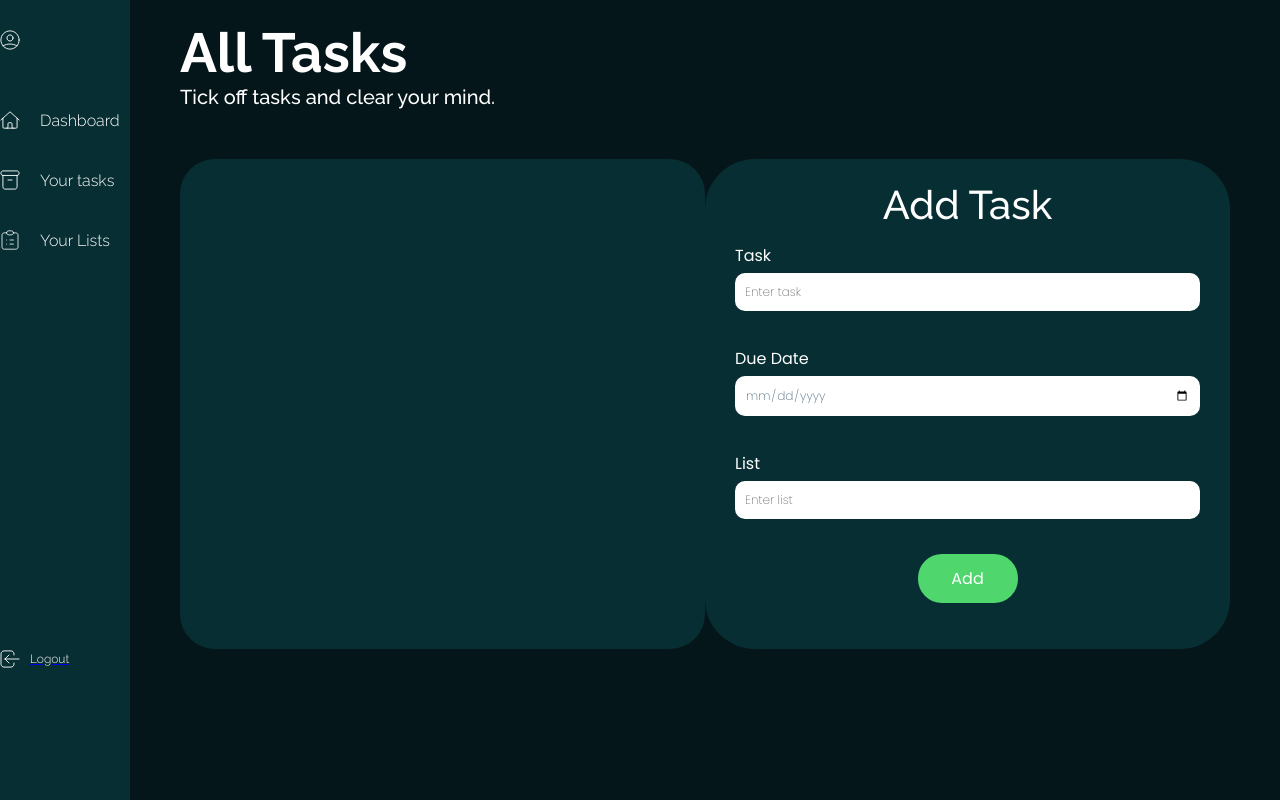
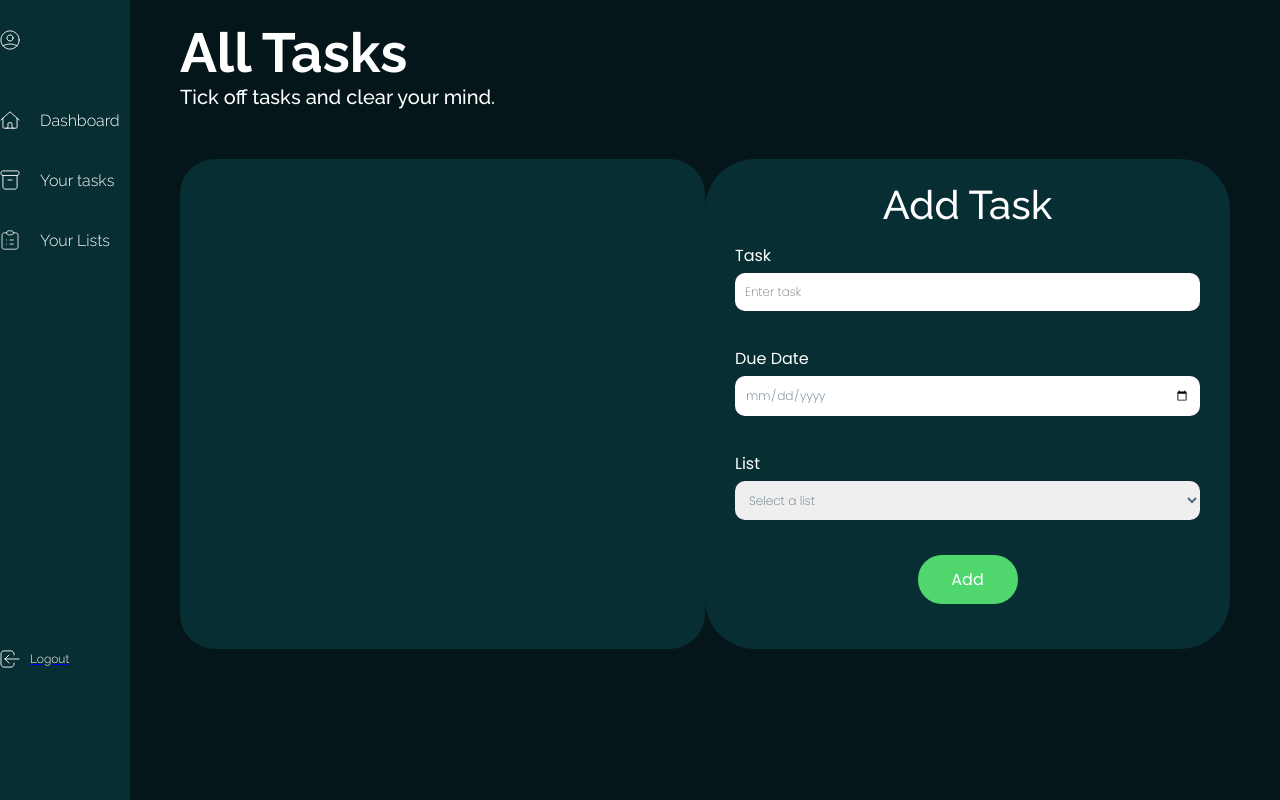
Before and after one commit to bilalelkhouly/Taskly, a Flask app: page /tasks in a window 1280 px wide. Run offline with Flask 3, Linux system fonts and the light colour scheme; the visitor is signed in with stand-in values (Sample User, id 1); data that the repository does not hold is empty; some libraries are stand-ins or nearby versions.

Commit message:
updated add task form to a list dropdown

```diff
--- a/forms.py
+++ b/forms.py
@@ -1,5 +1,5 @@
 from flask_wtf import FlaskForm
-from wtforms import StringField, SubmitField, EmailField, PasswordField, DateField
+from wtforms import StringField, SubmitField, EmailField, PasswordField, DateField, SelectField
 from wtforms.validators import DataRequired, URL
 
 
@@ -20,5 +20,5 @@ class RegisterForm(FlaskForm):
 class TaskForm(FlaskForm):
     task_text = StringField("Task", validators=[DataRequired()], render_kw={"placeholder": "Enter task"})
     due_date = DateField("Due Date", validators=[DataRequired()], render_kw={"placeholder": "Enter due date"})
-    task_list = StringField("List", validators=[DataRequired()], render_kw={"placeholder": "Enter list"})
+    task_list = SelectField("List", validators=[DataRequired()], coerce=str)
     submit = SubmitField("Add")
--- a/main.py
+++ b/main.py
@@ -78,6 +78,7 @@ tomorrow = today + timedelta(days=1)
 def dashboard():
     if current_user.is_authenticated:
         form = TaskForm()
+        form.task_list.choices = [("", "Select a list")] + [(user_list.id, user_list.list_title) for user_list in current_user.lists]
         total_tasks = 0
         overdue_tasks = 0
         completed_tasks = 0
@@ -154,33 +155,13 @@ def register():
 @app.route('/add', methods=["GET", "POST"])
 def add_task():
     form = TaskForm()
+    form.task_list.choices = [("", "Select a list")] + [(user_list.id, user_list.list_title) for user_list in current_user.lists]
     if form.validate_on_submit():
-        list_name = form.task_list.data
-        list_exists = db.session.query(
-            exists().where(
-                and_(
-                    Lists.user_id == current_user.id,
-                    Lists.list_title == list_name
-                )
-            )
-        ).scalar()
-        if list_exists:
-            existing_list = Lists.query.filter_by(user_id=current_user.id, list_title=list_name).first()
-            new_task = Tasks(
+        selected_list_id = form.task_list.data
+        new_task = Tasks(
                 text=form.task_text.data,
                 due_date=form.due_date.data,
-                list_id=existing_list.id,
-                user_id=current_user.id
-            )
-        else:
-            # Create a new list and link it to the task
-            new_list = Lists(list_title=list_name, user_id=current_user.id)
-            db.session.add(new_list)
-            db.session.commit()
-            new_task = Tasks(
-                text=form.task_text.data,
-                due_date=form.due_date.data,
-                list_id=new_list.id,
+                list_id=selected_list_id,
                 user_id=current_user.id
             )
         db.session.add(new_task)
@@ -192,6 +173,7 @@ def add_task():
 @app.route("/tasks")
 def all_tasks():
     form = TaskForm()
+    form.task_list.choices = [("", "Select a list")] + [(user_list.id, user_list.list_title) for user_list in current_user.lists]
     sorted_tasks = sorted(current_user.tasks, key=lambda task: (task.completed, task.due_date))
     return render_template('tasks.html', form=form, tasks=sorted_tasks, today=today, tomorrow=tomorrow)
 
```
Also changed, not shown: templates/dashboard.html (indentation only).
